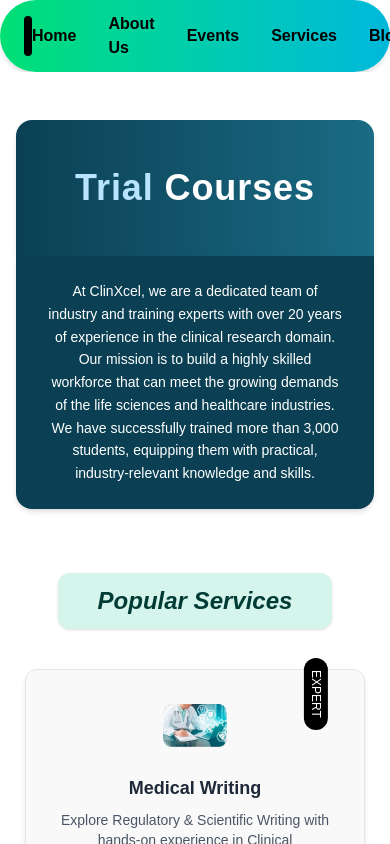
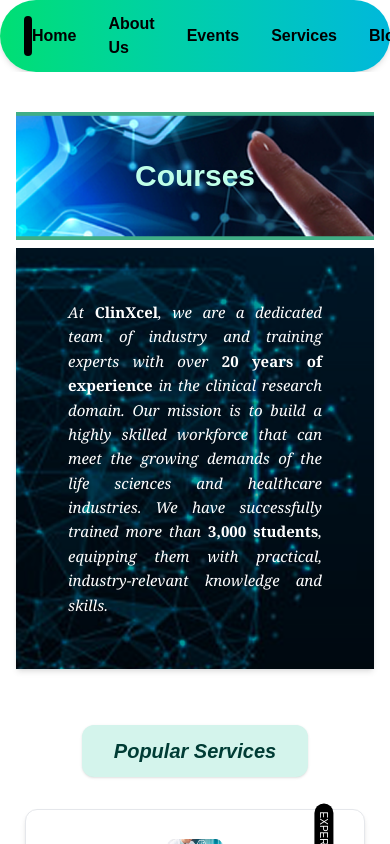
Before and after one commit to abdulahadkhan-10/clin, a Next.js app in the folder clin/: page /courses in a window 390 px wide. Shown: the top 844 px of the page. Built offline with nearby package versions, Linux system fonts and the light colour scheme.

Commit message:
Refactor CoursesSection layout and styling for improved presentation and responsiveness

```diff
--- a/clin/src/app/event/page.jsx
+++ b/clin/src/app/event/page.jsx
@@ -4,9 +4,6 @@
 
 export default function Home() {
   return (
-    <main>
-      <EventsPage />
-
-    </main>
+    <EventsPage />
   );
 }
--- a/clin/src/component/blog/blog.jsx
+++ b/clin/src/component/blog/blog.jsx
@@ -33,39 +33,42 @@
     <div className="w-full">
 
       {/* Header Section */}
-<div className="relative mx-6 my-8 overflow-hidden">
-  <img
-    src="/image 180.png"
-    alt="Blog Header"
-    className="w-full h-40 md:h-52 lg:h-60 object-cover"
-  />
-  <h1 className="absolute inset-0 flex items-center justify-center text-4xl md:text-5xl font-bold text-white drop-shadow-lg">
-    Blogs
-  </h1>
-</div>
+ <div className="relative w-full max-w-7xl text-center overflow-hidden ">
+        <div
+          className="bg-cover bg-center flex justify-center items-center h-32 sm:h-40 md:h-48 lg:h-22"
+          style={{
+            backgroundImage: "url('/image 180.png')", // Courses background
+          }}
+        >
+          <h2 className="text-3xl sm:text-4xl md:text-5xl font-extrabold text-white drop-shadow-xl">
+            <span className="text-[#bfffe9]">Blog</span>
+          </h2>
+        </div>
+      </div>
 
 
     {/* Description Section with Background Image */}
-<div className="relative text-white text-center mx-6 my-10  overflow-hidden">
-  {/* Background image */}
-  <img
-    src="/Rectangle 7358.png"
-    alt="Description Background"
-    className="absolute inset-0 w-full h-full object-cover"
-  />
-
+ <div
+  className="relative w-full max-w-6xl mx-auto my-6 md:my-10 px-6 sm:px-10 py-10 sm:py-12 text-center shadow-lg rounded-none overflow-hidden"
+  style={{
+    backgroundImage: "url('/Rectangle 7358.png')",
+    backgroundSize: "cover",
+    backgroundPosition: "center",
+  }}
+>
   {/* Text content */}
-  <div className="relative z-10 px-6 py-12 sm:px-10 sm:py-16 md:px-16 md:py-20">
-    <p className="max-w-4xl mx-auto leading-relaxed text-base sm:text-lg md:text-xl">
-      At <span className="font-semibold text-blue-400">ClinXcel</span>, we are a dedicated team of industry and training experts
-      with over 20 years of experience in the clinical research domain. Our
-      mission is to build a highly skilled workforce that can meet the
-      growing demands of the life sciences and healthcare industries. We
-      have successfully trained more than 3,000 students, equipping them
-      with practical, industry-relevant knowledge and skills.
+  <div className="relative z-10 text-white">
+    <p className="max-w-5xl mx-auto leading-relaxed italic font-serif text-[15px] sm:text-[16px] md:text-[17px] lg:text-[18px]">
+      At <span className="font-semibold not-italic text-blue-300">ClinXcel</span>, we are a dedicated team of industry and training experts
+      with over <span className="font-semibold not-italic text-blue-300">20 years of experience</span> in the clinical research domain. Our
+      mission is to build a highly skilled workforce that can meet the growing
+      demands of the life sciences and healthcare industries. We have successfully
+      trained more than <span className="font-semibold not-italic text-blue-300">3,000 students</span>, equipping them with practical,
+      industry-relevant knowledge and skills.
     </p>
   </div>
 </div>
+
 
 
       {/* Blog Cards */}
--- a/clin/src/component/courses/courses.jsx
+++ b/clin/src/component/courses/courses.jsx
@@ -46,56 +46,83 @@
 
 export default function CoursesSection() {
   return (
-    <section className="w-full bg-white flex flex-col items-center py-12 px-4 md:px-12">
-      {/* Header Section */}
-      <div className="relative w-full max-w-6xl text-center">
-        <div className="bg-gradient-to-r from-[#0b4054] to-[#1a6b85] py-12 rounded-t-2xl text-white shadow-md">
-          <h2 className="text-4xl md:text-5xl font-bold tracking-wide">
-            <span className="text-[#b9e4ff]">Trial</span> Courses
-
+    <section className="w-full flex flex-col items-center py-10 sm:py-14 px-4 md:px-10 bg-white">
+      {/* === Header Background Image Section === */}
+      <div className="relative w-full max-w-7xl text-center overflow-hidden ">
+        <div
+          className="bg-cover bg-center flex justify-center items-center h-32 sm:h-40 md:h-48 lg:h-22"
+          style={{
+            backgroundImage: "url('/image 180.png')", // Courses background
+          }}
+        >
+          <h2 className="text-3xl sm:text-4xl md:text-5xl font-extrabold text-white drop-shadow-xl">
+            <span className="text-[#bfffe9]">Courses</span>
           </h2>
-        </div>
-        <div className="bg-[#0b4054] text-white px-8 py-6 rounded-b-2xl shadow-md">
-          <p className="leading-relaxed text-sm md:text-base">
-            At ClinXcel, we are a dedicated team of industry and training experts with over
-            20 years of experience in the clinical research domain. Our mission is to build
-            a highly skilled workforce that can meet the growing demands of the life sciences
-            and healthcare industries. We have successfully trained more than 3,000 students,
-            equipping them with practical, industry-relevant knowledge and skills.
-          </p>
         </div>
       </div>
 
-      {/* Popular Services */}
-      <div className="w-full max-w-7xl mt-16">
-        <div className="flex justify-center mb-10">
-          <div className="bg-[#d4f4ec] px-10 py-3 rounded-xl shadow-sm">
-            <h3 className="text-2xl md:text-3xl font-bold text-[#003c35] italic">
+      {/* === Small Space Between === */}
+      <div className="h-2 sm:h-3"></div>
+
+      {/* === Paragraph Background Section === */}
+      <div
+  className="relative w-full max-w-7xl p-7 mx-auto  overflow-hidden shadow-md"
+  style={{
+    backgroundImage: "url('/Rectangle 7358.png')", // your background
+    backgroundSize: "cover",
+    backgroundPosition: "center",
+  }}
+>
+  {/* Overlay */}
+  {/* <div className="absolute inset-0 bg-black/50"></div> */}
+
+  <div className="relative z-10 text-white p-6 sm:p-8 md:p-10 text-justify">
+    <p className="leading-relaxed italic font-serif text-[15px] sm:text-[16px] md:text-[17px] lg:text-[18px]">
+      At <span className="font-semibold not-italic">ClinXcel</span>, we are a
+      dedicated team of industry and training experts with over{" "}
+      <span className="font-semibold not-italic">20 years of experience</span>{" "}
+      in the clinical research domain. Our mission is to build a highly skilled
+      workforce that can meet the growing demands of the life sciences and
+      healthcare industries. We have successfully trained more than{" "}
+      <span className="font-semibold not-italic">3,000 students</span>, equipping
+      them with practical, industry-relevant knowledge and skills.
+    </p>
+  </div>
+</div>
+
+
+      {/* === Popular Services === */}
+      <div className="w-full max-w-7xl mt-14 sm:mt-20">
+        <div className="flex justify-center mb-8 sm:mb-10">
+          <div className="bg-[#d4f4ec] px-8 sm:px-10 py-3 rounded-xl shadow-sm">
+            <h3 className="text-xl sm:text-2xl md:text-3xl font-bold text-[#003c35] italic">
               Popular Services
             </h3>
           </div>
         </div>
 
-        {/* Card Grid */}
-        <div className="grid gap-10 sm:grid-cols-2 lg:grid-cols-3 xl:grid-cols-4 place-items-center">
+        {/* === Cards Grid === */}
+        <div className="grid gap-6 sm:gap-8 md:gap-10 grid-cols-1 sm:grid-cols-2 lg:grid-cols-3 xl:grid-cols-4 place-items-center">
           {courses.map((course, index) => (
             <div
               key={index}
-              className="relative bg-[#f9f9f9] border border-gray-200 shadow-md rounded-xl p-6 w-[95%] sm:w-[90%] md:w-[85%] transition-transform transform hover:-translate-y-2 hover:shadow-lg"
+              className="relative bg-white border border-gray-200 shadow-md rounded-xl p-5 sm:p-6 w-[95%] sm:w-[90%] md:w-[88%] lg:w-[85%] transition-transform transform hover:-translate-y-2 hover:shadow-lg"
             >
               <div className="flex items-center justify-center mb-4">
                 <img
                   src={course.img}
                   alt={course.title}
-                  className="w-16 h-16 object-contain"
+                  className="w-14 h-14 sm:w-16 sm:h-16 object-contain"
                 />
               </div>
-              <h4 className="text-lg font-semibold text-gray-800 text-center mb-2">
+              <h4 className="text-base sm:text-lg font-semibold text-gray-800 text-center mb-2">
                 {course.title}
               </h4>
-              <p className="text-sm text-gray-600 text-center">{course.desc}</p>
+              <p className="text-sm sm:text-base text-gray-600 text-center">
+                {course.desc}
+              </p>
 
-              <div className="absolute top-3 right-3 bg-black text-white text-xs px-3 py-1 rounded-full rotate-90">
+              <div className="absolute top-3 right-3 bg-black text-white text-[10px] sm:text-xs px-2 sm:px-3 py-[2px] sm:py-1 rounded-full rotate-90">
                 EXPERT
               </div>
             </div>
```
Also changed, not shown: clin/src/component/event/event.jsx (+29 -32 lines).
